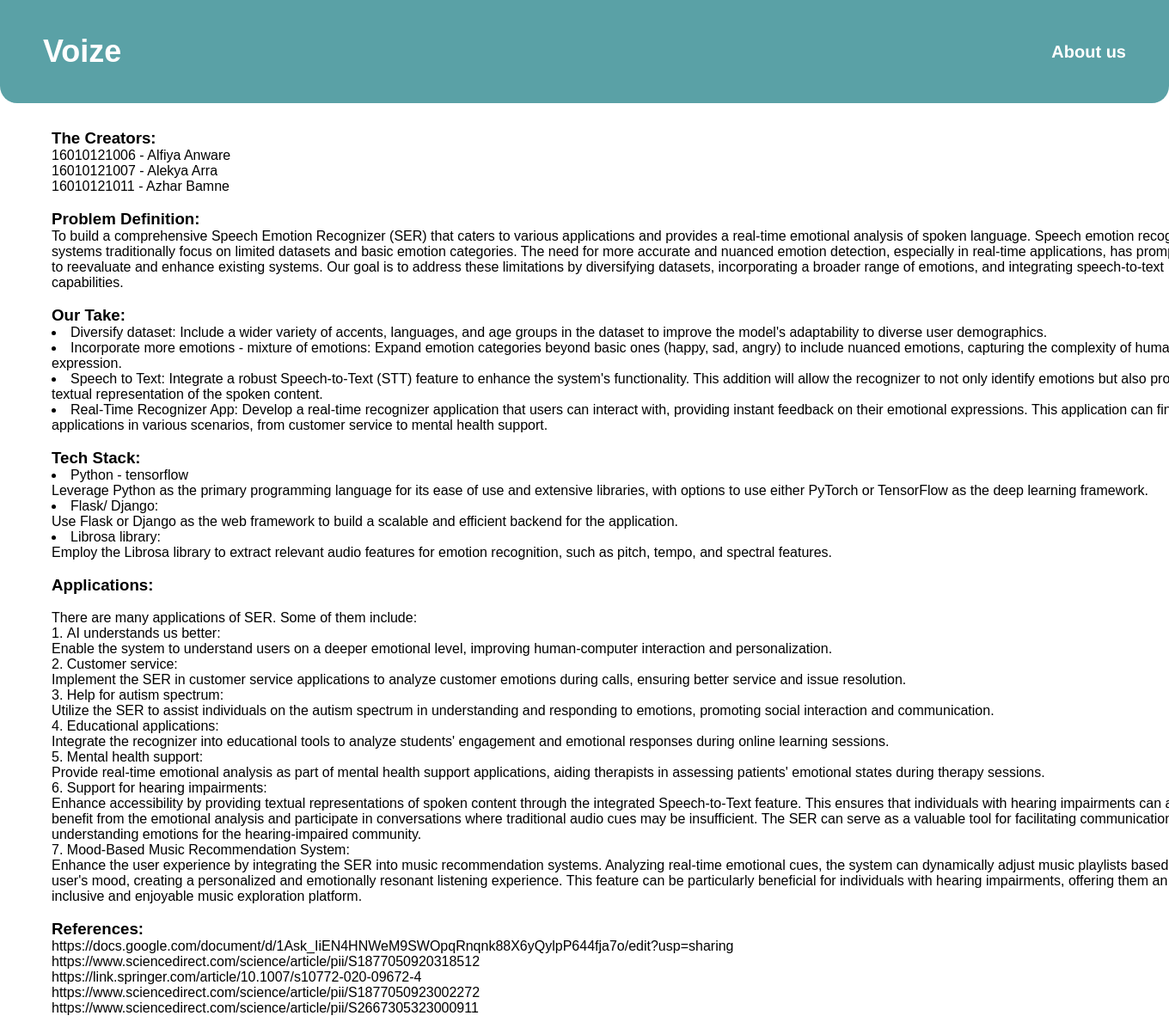
After one commit to alfiyaanware/SER, a FastAPI app: template templates/about.html in a window 1360 px wide; the page is wider, and only the part inside the window is pictured. The commit adds this page. Shown: that part at 86% size. Run offline with FastAPI, Linux system fonts and the light colour scheme; the template is opened without the code that fills it, so the values that code supplies are empty.

Commit message:
UI edits

```diff
--- a/main.py
+++ b/main.py
@@ -25,6 +25,10 @@ templates = Jinja2Templates(directory="templates")
 @app.get('/', response_class=HTMLResponse)
 def index(request: Request):
     return templates.TemplateResponse("index1.html", {"request": request})
+
+@app.get('/about', response_class=HTMLResponse)
+def index(request: Request):
+    return templates.TemplateResponse("about.html", {"request": request})
 
 @app.post("/process_audio/")
 async def process_audio(audio: UploadFile = File(...)):
--- a/static/index1.css
+++ b/static/index1.css
@@ -6,6 +6,7 @@ body{
     height: 100dvh;
     width: 100dvw;
     overflow: hidden;
+    font-family: Arial, Helvetica, sans-serif;
 }
 .header {
     width: 100;
@@ -26,7 +27,7 @@ body{
     transform: translateY(-50%);
     color: white;
     font-size: 36px;
-    font-family: Poppins;
+    font-family: Arial, Helvetica, sans-serif;
     font-weight: 700;
     word-wrap: break-word
 }
@@ -38,7 +39,7 @@ body{
     transform: translateY(-50%);
     color: white;
     font-size: 20px;
-    font-family: Poppins;
+    font-family: Helvetica;
     font-weight: 700;
     word-wrap: break-word"
 
--- /dev/null
+++ b/templates/about.html
@@ -0,0 +1,89 @@
+<!DOCTYPE html>
+<html lang="en">
+<head>
+    <meta charset="UTF-8">
+    <meta name="viewport" content="width=device-width, initial-scale=1.0">
+    <link rel="stylesheet" href="/static/index1.css">
+    <title>Document</title>
+</head>
+<body>
+    <div class="header">
+        <div class="text"><a style="color: white; text-decoration:none;" href="/">Voize</a></div>
+        <div class="text1"><a style="color: white; text-decoration:none;" href="/about">About us</a></div>
+    </div>
+    <div style="margin-left: 60px; margin-right: 60px;  overflow: auto;" class="main">
+        <h3 style="margin-top:30px;">The Creators:</h3>
+        16010121006 - Alfiya Anware<br>
+        16010121007 - Alekya Arra<br>
+        16010121011 - Azhar Bamne<br><br>
+
+        <h3>Problem Definition:</h3>
+        To build a comprehensive Speech Emotion Recognizer (SER) that caters to various applications and provides a real-time emotional analysis of spoken language. Speech emotion recognition systems traditionally focus on limited datasets and basic emotion categories. The need for more accurate and nuanced emotion detection, especially in real-time applications, has prompted us to reevaluate and enhance existing systems. Our goal is to address these limitations by diversifying datasets, incorporating a broader range of emotions, and integrating speech-to-text capabilities.
+
+        <br><br>
+        <h3>Our Take:</h3>
+        <ul style="list-style-position: inside;">
+        <li>Diversify dataset: Include a wider variety of accents, languages, and age groups in the dataset to improve the model's adaptability to diverse user demographics.</li>
+        <li>Incorporate more emotions - mixture of emotions: Expand emotion categories beyond basic ones (happy, sad, angry) to include nuanced emotions, capturing the complexity of human expression.</li>
+        <li>Speech to Text: Integrate a robust Speech-to-Text (STT) feature to enhance the system's functionality. This addition will allow the recognizer to not only identify emotions but also provide a textual representation of the spoken content.</li>
+        <li>Real-Time Recognizer App: Develop a real-time recognizer application that users can interact with, providing instant feedback on their emotional expressions. This application can find applications in various scenarios, from customer service to mental health support.</li>
+        </ul>
+        <br>
+
+        <h3>Tech Stack:</h3>
+        <ul style="list-style-position: inside;">
+        <li>Python - tensorflow</li>
+        Leverage Python as the primary programming language for its ease of use and extensive libraries, with options to use either PyTorch or TensorFlow as the deep learning framework.</li>
+
+        <li>Flask/ Django:</li>
+        Use Flask or Django as the web framework to build a scalable and efficient backend for the application.
+
+        <li>Librosa library:</li>
+        Employ the Librosa library to extract relevant audio features for emotion recognition, such as pitch, tempo, and spectral features.
+        </ul>
+        <br>
+
+        <h3>Applications: </h3>
+        <br>
+        There are many applications of SER. Some of them include:
+        <ol style="list-style-position: inside;">
+
+        <li>AI understands us better:</li>
+        Enable the system to understand users on a deeper emotional level, improving human-computer interaction and personalization.
+
+        <li>Customer service:</li>
+        Implement the SER in customer service applications to analyze customer emotions during calls, ensuring better service and issue resolution.
+
+        <li>Help for autism spectrum:</li>
+        Utilize the SER to assist individuals on the autism spectrum in understanding and responding to emotions, promoting social interaction and communication.
+
+        <li>Educational applications:</li>
+        Integrate the recognizer into educational tools to analyze students' engagement and emotional responses during online learning sessions.
+
+        <li>Mental health support:</li>
+        Provide real-time emotional analysis as part of mental health support applications, aiding therapists in assessing patients' emotional states during therapy sessions.
+
+        <li>Support for hearing impairments:</li>
+        Enhance accessibility by providing textual representations of spoken content through the integrated Speech-to-Text feature. This ensures that individuals with hearing impairments can also benefit from the emotional analysis and participate in conversations where traditional audio cues may be insufficient. The SER can serve as a valuable tool for facilitating communication and understanding emotions for the hearing-impaired community.
+
+        <li>Mood-Based Music Recommendation System:</li>
+        Enhance the user experience by integrating the SER into music recommendation systems. Analyzing real-time emotional cues, the system can dynamically adjust music playlists based on the user's mood, creating a personalized and emotionally resonant listening experience. This feature can be particularly beneficial for individuals with hearing impairments, offering them an inclusive and enjoyable music exploration platform.
+        </ol>
+
+        <br>
+
+
+        <h3>References:</h3>
+
+        https://docs.google.com/document/d/1Ask_IiEN4HNWeM9SWOpqRnqnk88X6yQylpP644fja7o/edit?usp=sharing<br>
+        https://www.sciencedirect.com/science/article/pii/S1877050920318512<br>
+        https://link.springer.com/article/10.1007/s10772-020-09672-4<br>
+        https://www.sciencedirect.com/science/article/pii/S1877050923002272<br>
+        https://www.sciencedirect.com/science/article/pii/S2667305323000911<br>
+
+        <br><br><br>
+
+
+    </div>
+</body>
+</html>
--- a/templates/index1.html
+++ b/templates/index1.html
@@ -9,11 +9,11 @@
 <body>
     <div class="header">
         <div class="text">Voize</div>
-        <div class="text1">About us</div>
+        <div class="text1"><a style="color: white; text-decoration:none;" href="/about">About us</a></div>
     </div>
     <div class="main">
         <div class="container1">
-            <div style="margin-left: 36%;margin-top: 60px;">
+            <div style="margin-left: 55px;margin-top: 30px;">
                 <h1>Record and Upload Audio</h1>
             </div>
 
@@ -25,6 +25,7 @@
 
                 <!-- </div>
             </div>
+            <br>
             <hr class="hr1">
             <div class="div1"> -->
                 <div class="space">
```
Also changed, not shown: templates/result.html (+36 -2 lines).
